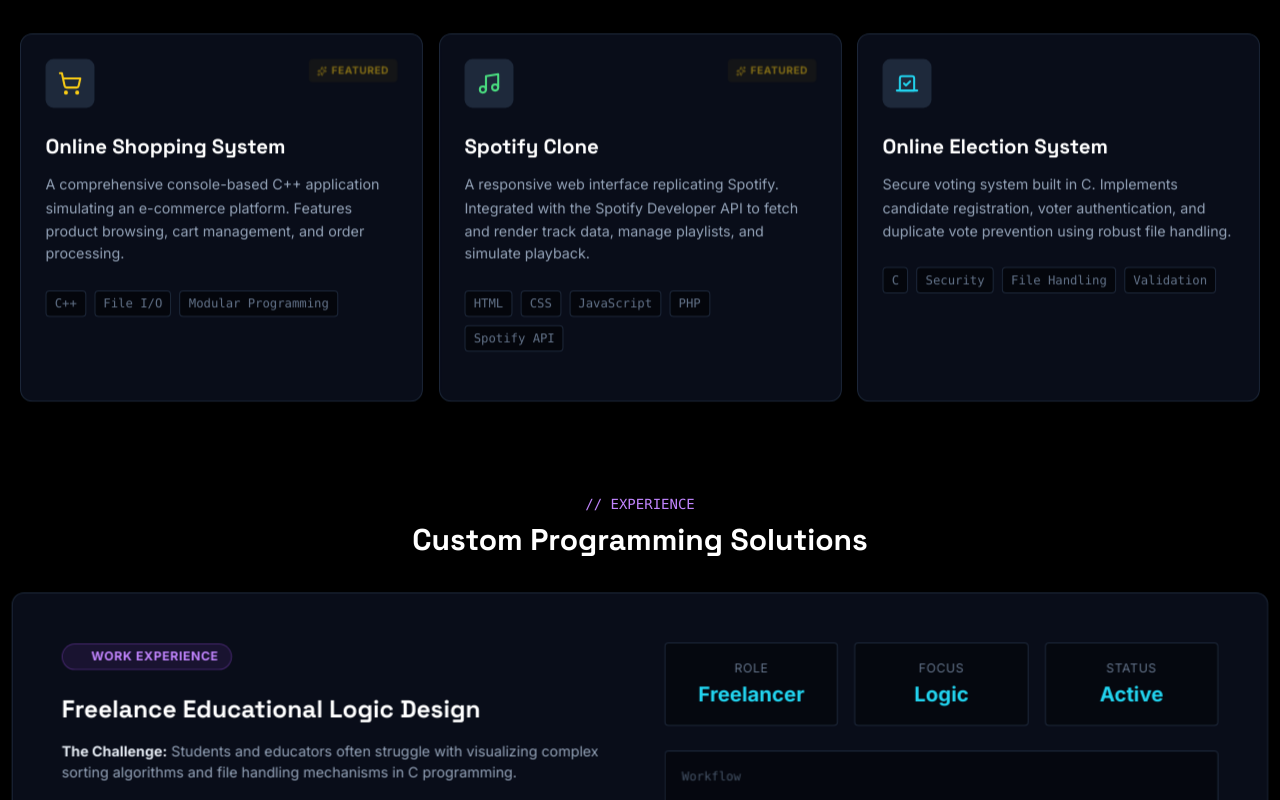
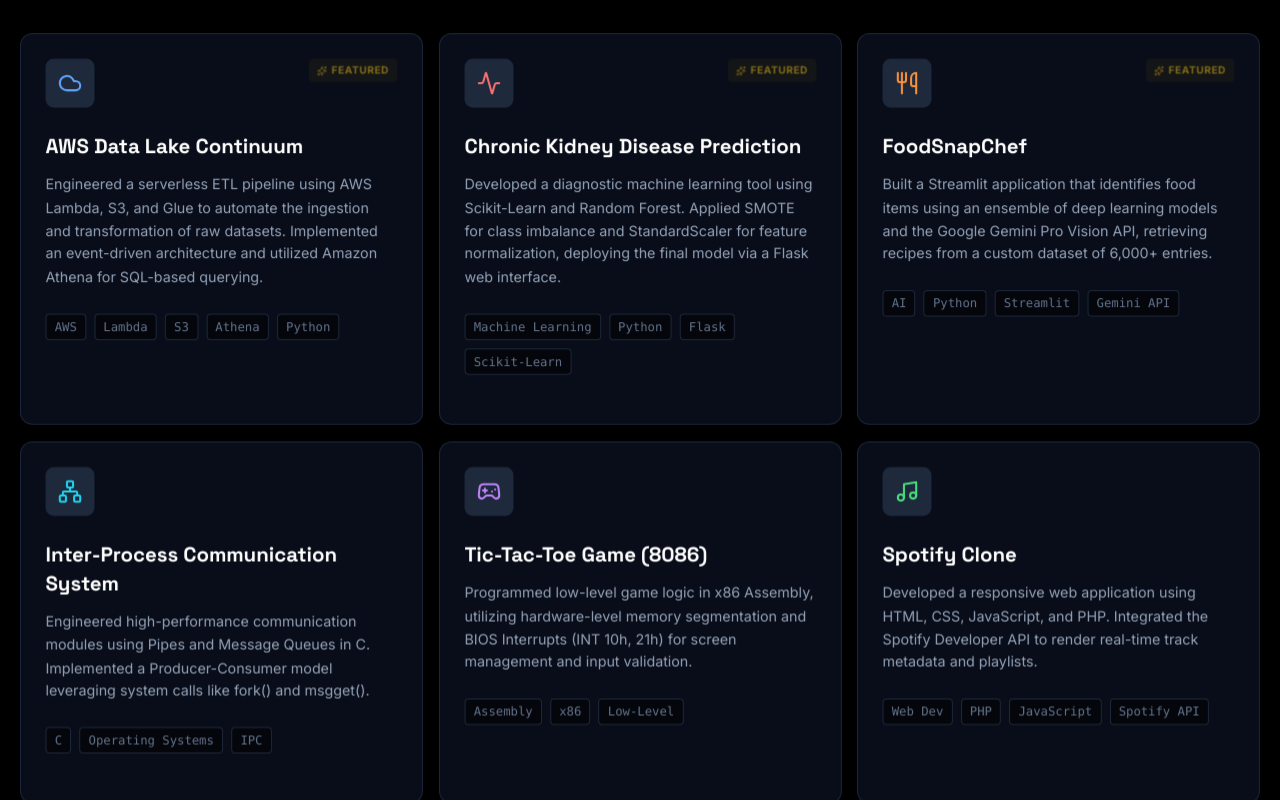
Before and after one commit to YASWANTHREDDY1695/my-portfolio, a React (Vite) app: page / in a window 1280 px wide. Shown: the part 2920-3720 px from the top of the page. Built offline with nearby package versions, Linux system fonts and the light colour scheme.

Commit message:
Updated projects

```diff
--- a/src/App.jsx
+++ b/src/App.jsx
@@ -29,7 +29,12 @@
   ShoppingCart,
   Vote,
   Sun,
-  Moon
+  Moon,
+  Cloud,
+  Network,
+  Gamepad2,
+  Utensils,
+  GraduationCap
 } from 'lucide-react';
 
 /**
@@ -71,25 +76,53 @@
 
 const PROJECTS = [
   {
-    title: "Online Shopping System",
-    description: "A comprehensive console-based C++ application simulating an e-commerce platform. Features product browsing, cart management, and order processing.",
-    tags: ["C++", "File I/O", "Modular Programming"],
+    title: "AWS Data Lake Continuum",
+    description: "Engineered a serverless ETL pipeline using AWS Lambda, S3, and Glue to automate the ingestion and transformation of raw datasets. Implemented an event-driven architecture and utilized Amazon Athena for SQL-based querying.",
+    tags: ["AWS", "Lambda", "S3", "Athena", "Python"],
     featured: true,
-    icon: <ShoppingCart className="text-yellow-600 dark:text-yellow-400" />
+    icon: <Cloud className="text-blue-600 dark:text-blue-400" />
+  },
+  {
+    title: "Chronic Kidney Disease Prediction",
+    description: "Developed a diagnostic machine learning tool using Scikit-Learn and Random Forest. Applied SMOTE for class imbalance and StandardScaler for feature normalization, deploying the final model via a Flask web interface.",
+    tags: ["Machine Learning", "Python", "Flask", "Scikit-Learn"],
+    featured: true,
+    icon: <Activity className="text-red-600 dark:text-red-400" />
+  },
+  {
+    title: "FoodSnapChef",
+    description: "Built a Streamlit application that identifies food items using an ensemble of deep learning models and the Google Gemini Pro Vision API, retrieving recipes from a custom dataset of 6,000+ entries.",
+    tags: ["AI", "Python", "Streamlit", "Gemini API"],
+    featured: true,
+    icon: <Utensils className="text-orange-600 dark:text-orange-400" />
+  },
+  {
+    title: "Inter-Process Communication System",
+    description: "Engineered high-performance communication modules using Pipes and Message Queues in C. Implemented a Producer-Consumer model leveraging system calls like fork() and msgget().",
+    tags: ["C", "Operating Systems", "IPC"],
+    featured: false,
+    icon: <Network className="text-cyan-600 dark:text-cyan-400" />
+  },
+  {
+    title: "Tic-Tac-Toe Game (8086)",
+    description: "Programmed low-level game logic in x86 Assembly, utilizing hardware-level memory segmentation and BIOS Interrupts (INT 10h, 21h) for screen management and input validation.",
+    tags: ["Assembly", "x86", "Low-Level"],
+    featured: false,
+    icon: <Gamepad2 className="text-purple-600 dark:text-purple-400" />
   },
   {
     title: "Spotify Clone",
-    description: "A responsive web interface replicating Spotify. Integrated with the Spotify Developer API to fetch and render track data, manage playlists, and simulate playback.",
-    tags: ["HTML", "CSS", "JavaScript", "PHP", "Spotify API"],
-    featured: true,
+    description: "Developed a responsive web application using HTML, CSS, JavaScript, and PHP. Integrated the Spotify Developer API to render real-time track metadata and playlists.",
+    tags: ["Web Dev", "PHP", "JavaScript", "Spotify API"],
+    featured: false,
     icon: <Music className="text-green-600 dark:text-green-400" />
   },
   {
-    title: "Online Election System",
-    description: "Secure voting system built in C. Implements candidate registration, voter authentication, and duplicate vote prevention using robust file handling.",
-    tags: ["C", "Security", "File Handling", "Validation"],
+    title: "OBE Management System",
+    description: "Designed a C-based Outcome-Based Education management system with full CRUD functionality. Optimized data retrieval using Quick Sort and Binary Search algorithms.",
+    tags: ["C", "Data Structures", "Algorithms"],
     featured: false,
-    icon: <Vote className="text-cyan-600 dark:text-cyan-400" />
+    icon: <GraduationCap className="text-yellow-600 dark:text-yellow-400" />
   }
 ];
 
```
Also changed, not shown: 2 other files (tests, documents, lock files or other folders).
